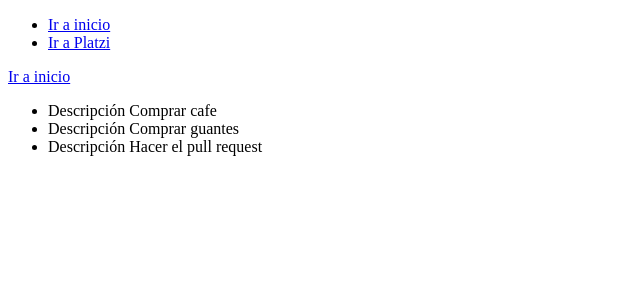
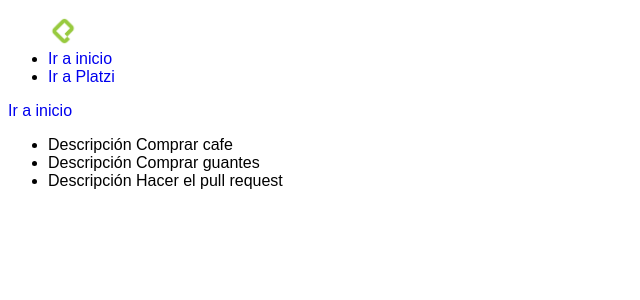
Before and after one commit to JAD200/platzi-flask, a Flask app: page /hello in a window 1280 px wide. Shown: the top 300 px of the page, without its empty margins (0-640 px from the left). Run offline with Flask 2, Linux system fonts and the light colour scheme.

Commit message:
Use of static files -- Images

```diff
--- a/main.py
+++ b/main.py
@@ -1,6 +1,6 @@
 from flask import Flask, make_response, redirect, render_template, request
 
-app = Flask(__name__)
+app = Flask(__name__, template_folder='./templates', static_folder='./static')
 
 todos = ['Comprar cafe', 'Comprar guantes', 'Hacer el pull request']
 
--- /dev/null
+++ b/static/css/main.css
@@ -0,0 +1,11 @@
+html * {
+    font-family: sans-serif;
+}
+
+a {
+    text-decoration: none;
+}
+
+img {
+    max-width: 30px;
+}
--- a/templates/base.html
+++ b/templates/base.html
@@ -5,6 +5,7 @@
     <meta http-equiv="X-UA-Compatible" content="IE=edge">
     <meta name="viewport" content="width=device-width, initial-scale=1.0">
     <title>{% block title %} Flask Platzi | {% endblock %}</title>
+    <link rel="stylesheet" href="{{ url_for('static', filename='../static/css/main.css') }}">
 </head>
 <body>
     <header>
--- a/templates/navbar.html
+++ b/templates/navbar.html
@@ -1,5 +1,6 @@
 <nav>
     <ul>
+        <img src="{{ url_for('static', filename='images/platzi.png') }}" alt="Platzi logo">
         <li><a href="{{ url_for('index') }}">Ir a inicio</a></li>
         <li><a href="{{ "https://platzi.com" }}" target="_blank" rel="nofollow">Ir a Platzi</a></li>
     </ul>
```
Also changed, not shown: static/images/Platzi.png (added).
